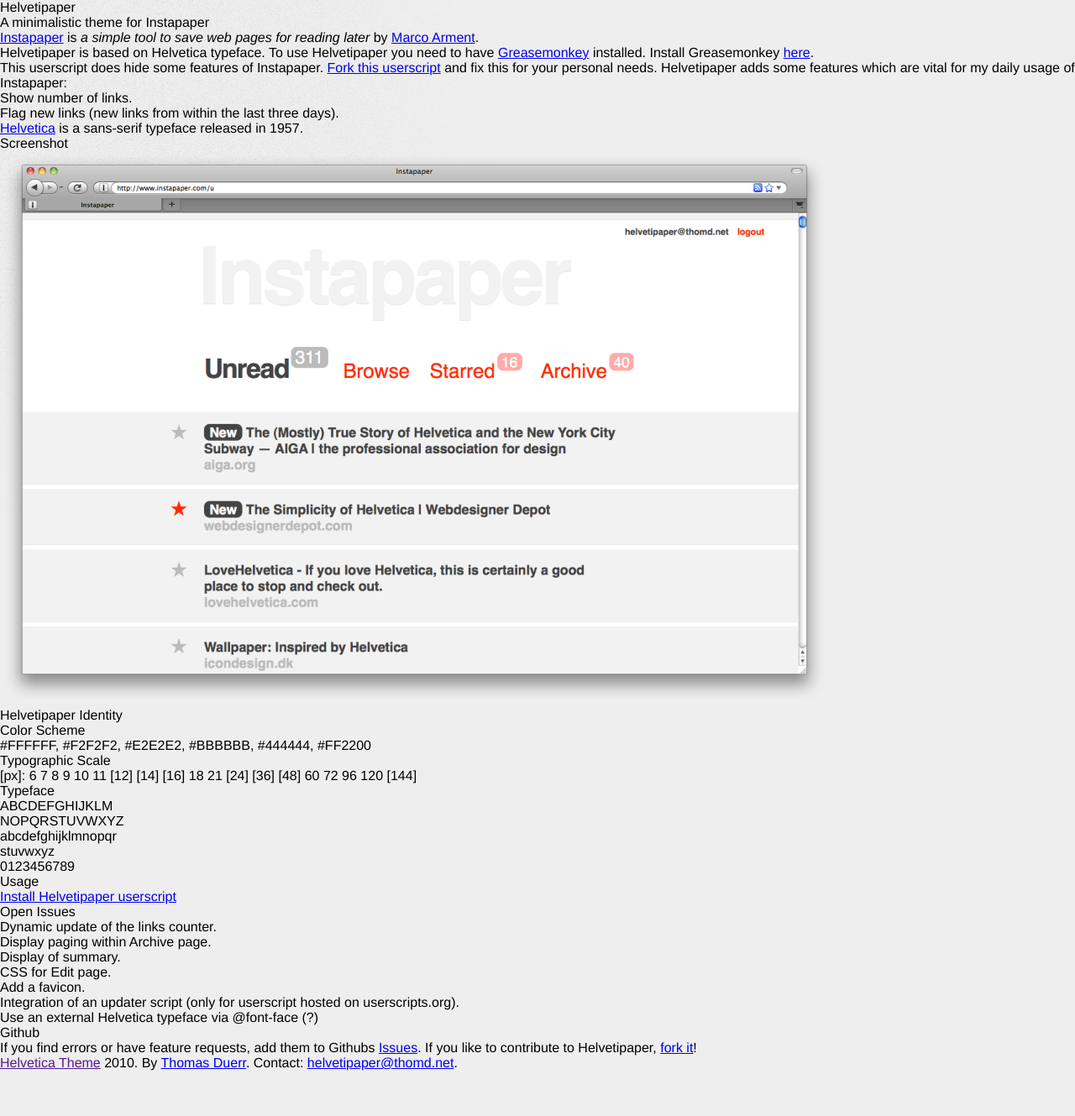
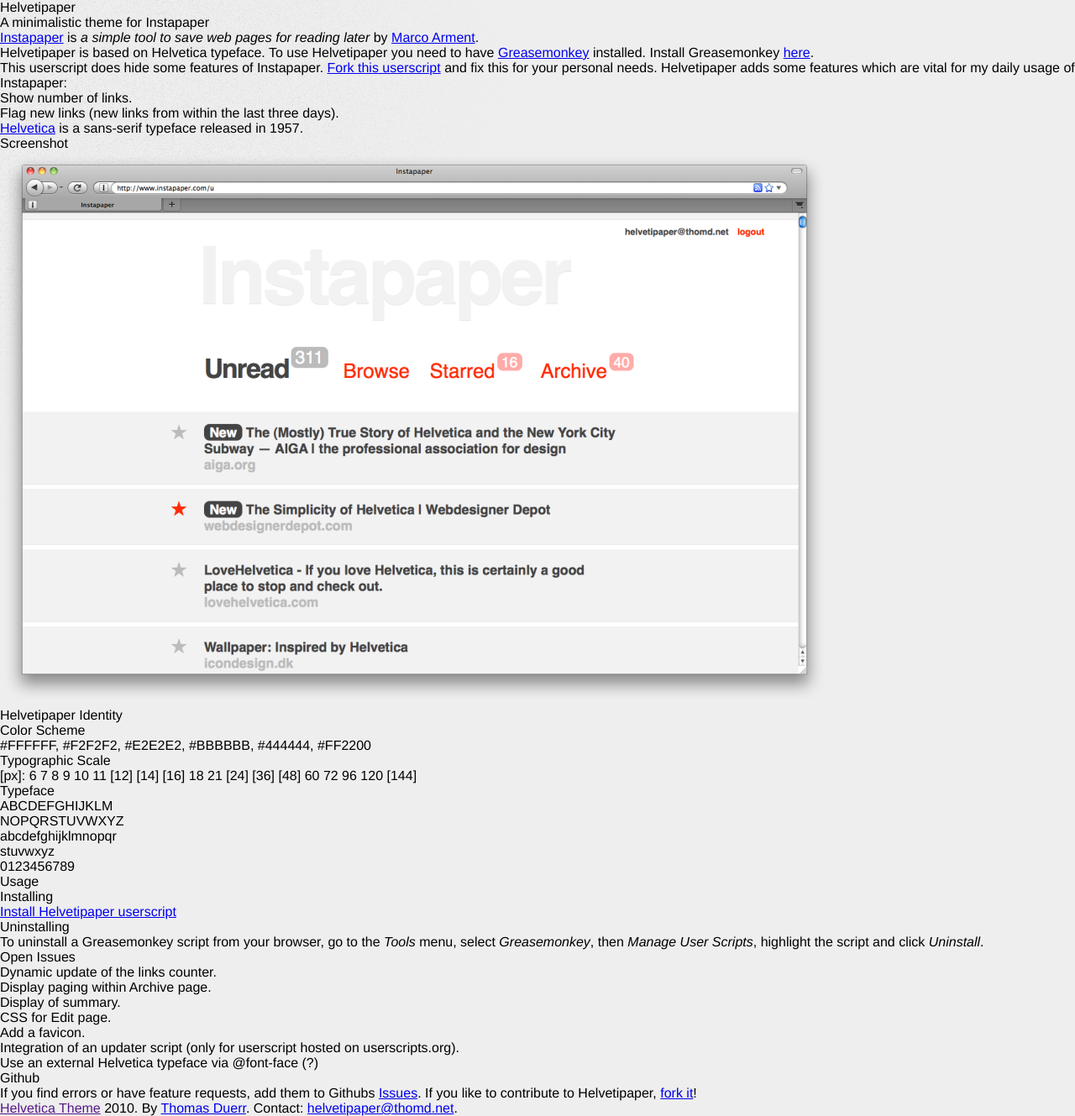
Before and after one commit to thomd/helvetapaper, a Jekyll site: the page built from index.html, in a window 1280 px wide. Shown: the whole page at 84% size. Built offline with Jekyll 4.4.1, drawn with Linux system fonts in a browser that asks for light colours; before the commit the page ends 1275 px from its top, so only the background shows below that.

Commit message:
description of installing and uninstalling

```diff
--- a/index.html
+++ b/index.html
@@ -44,7 +44,10 @@
 </section>
 <section id="usage">
   <h3>Usage</h3>
+  <h4>Installing</h4>
   <a href="http://github.com/thomd/helvetipaper/raw/master/helvetipaper.user.js">Install Helvetipaper userscript</a>
+  <h4>Uninstalling</h4>
+  <p>To uninstall a Greasemonkey script from your browser, go to the <em>Tools</em> menu, select <em>Greasemonkey</em>, then <em>Manage User Scripts</em>, highlight the script and click <em>Uninstall</em>.</p>
 </section>
 <section id="code">
   <h3>Open Issues</h3>
```
